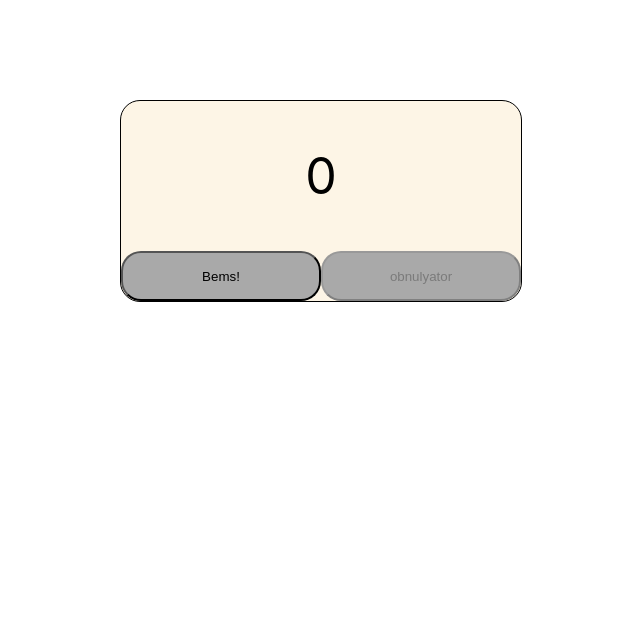
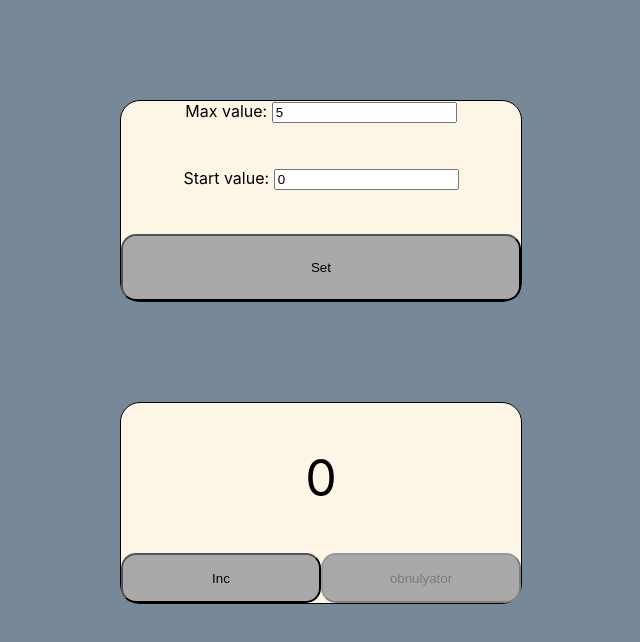
Before and after one commit to PavelNeof/exam, a React (Create React App) app: page / in a window 1280 px wide. Shown: the top 642 px of the page, without its empty margins (319-959 px from the left). Built offline with nearby package versions, Linux system fonts and the light colour scheme.

Commit message:
1st exam. continuation

```diff
--- a/src/App.css
+++ b/src/App.css
@@ -1,5 +1,6 @@
 .App {
     text-align: center;
+
 }
 
 .App-logo {
@@ -28,7 +29,7 @@
     color: #61dafb;
 }
 
-.Tablizhe {
+.counter {
     border: 1px solid black;
     width: 400px;
     height: 200px;
@@ -53,9 +54,24 @@
 }
 
 .button {
-    border-radius: 20px;
+    border-radius: 15px;
     background-color: darkgray;
 }
+
+.counter2{
+    border: 1px solid black;
+    width: 400px;
+    height: 200px;
+    margin: 100px auto;
+    border-radius: 20px;
+    background-color: oldlace;
+
+    display: grid;
+
+    grid-auto-rows: 1fr 1fr 1fr;
+}
+
+
 
 @keyframes App-logo-spin {
     from {
--- a/src/App.tsx
+++ b/src/App.tsx
@@ -1,13 +1,40 @@
-import React from 'react';
+import React, {useState} from 'react';
 import logo from './logo.svg';
 import './App.css';
 import {Сounter} from "./Сounter";
+import {Setting} from "./Setting";
 
 function App() {
+
+    let [maxValue, setMaxValue] = useState(5);
+    let [startValue, setStartValue] = useState(0);
+
+
+
+
+    const appMaxValueHandler = (number: number) => {
+        setMaxValue(number)
+    }
+
+    const appStartValueHandler = (number: number) => {
+        setStartValue(number)
+    }
+
+
+
+
     return (
         <div className="App">
+            <Setting maxValue={maxValue}
+                     appMaxValueHandler={appMaxValueHandler}
+                     appStartValueHandler={appStartValueHandler}
+                     startValue={startValue}
 
-            <Сounter/>
+
+            />
+            <Сounter maxValue={maxValue}
+                     startValue={startValue}
+            />
         </div>
     );
 }
--- /dev/null
+++ b/src/Setting.tsx
@@ -0,0 +1,41 @@
+import {Button} from "./Button";
+import {ChangeEvent, useState} from "react";
+
+
+type SettingType = {
+    appStartValueHandler:(number:number) => void
+    startValue:number
+    appMaxValueHandler:(number:number) => void
+    maxValue:number
+
+}
+
+
+
+export const Setting = (props: SettingType) => {
+
+
+const maxValueHandler = (e:ChangeEvent<HTMLInputElement>) => {
+    props.appMaxValueHandler(+(e.currentTarget.value))
+}
+
+const startValueHandler = (e:ChangeEvent<HTMLInputElement>) => {
+    props.appStartValueHandler(+(e.currentTarget.value))
+}
+
+    const onClickHandler = () => {
+
+    }
+
+    return (
+
+        <div className={'counter2'}>
+            <div>Max value: <input value={props.maxValue} type="number" onChange={maxValueHandler}/> </div>
+            <div>Start value: <input value={props.startValue} type="number" onChange={startValueHandler}/> </div>
+            <Button name={'Set'} callback={onClickHandler} disabled={props.startValue < 0 || props.maxValue <= props.startValue }/>
+
+        </div>
+
+
+    )
+}
--- a/src/Tablo.tsx
+++ b/src/Tablo.tsx
@@ -3,13 +3,17 @@ import s from "./Counter.module.css";
 
 type TabloPropsType = {
     count: number
+    maxValue: number
 }
 
 export const Tablo = (props: TabloPropsType) => {
 
     return (
         <div className={'tablo'}>
-            <div className={props.count > 4 ? s.numberFive : ''}>{props.count}</div>
+            <div className={props.count === props.maxValue ? s.numberFive : ''}>{props.count}</div>
         </div>
     )
 }
+
+/*
+props.count > 4*/
--- a/src/index.css
+++ b/src/index.css
@@ -5,6 +5,7 @@ body {
     sans-serif;
   -webkit-font-smoothing: antialiased;
   -moz-osx-font-smoothing: grayscale;
+  background: lightslategrey;
 }
 
 code {
--- a/src/Сounter.tsx
+++ b/src/Сounter.tsx
@@ -2,26 +2,30 @@ import React, {useState} from "react";
 import {Button} from "./Button";
 import {Tablo} from "./Tablo";
 
+type СounterType = {
+    maxValue:number
+    startValue:number
+}
 
-export const Сounter = () => {
-    const minValue = 0;
-    const maxValue = 5;
-    const [count, setCount] = useState(minValue)
 
-    const schitalka = () => {
+export const Сounter = (props:СounterType) => {
+
+    let [count, setCount] = useState(props.startValue)
+
+    const additionNumber = () => {
         setCount(count + 1)
 
     }
     const obnulyator = () => {
-        setCount(minValue)
+        setCount(props.startValue)
 
     }
 
     return (
-        <div className={'Tablizhe'}>
+        <div className={'counter'}>
 
-            <Tablo count={count}/>
-            <Button callback={schitalka} name={'Bems!'} disabled={count >= maxValue}/>
+            <Tablo count={count} maxValue={props.maxValue}/>
+            <Button callback={additionNumber} name={'Inc'} disabled={count >= props.maxValue}/>
             <Button callback={obnulyator} name={'obnulyator'} disabled={count === 0}/>
             {/*<button onClick={schitalka} disabled={} >test</button>*/}
         </div>
```
